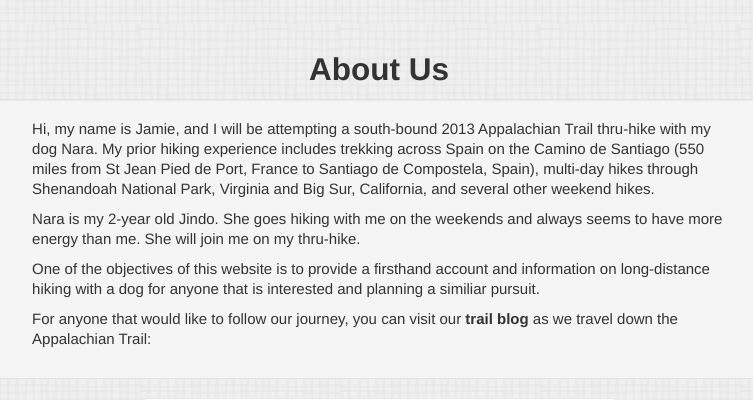
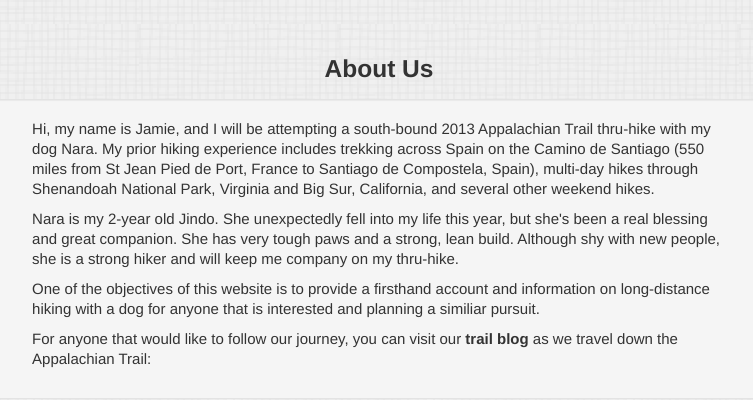
Before and after one commit to Jberczel/ATJindo, a Python web app: template templates/home.html in a window 1280 px wide. Shown: the part 1576-1976 px from the top of the page, without its empty margins (261-1014 px from the left). Run offline with Jinja, Linux system fonts and the light colour scheme; the template is opened without the code that fills it, so the values that code supplies are empty; some libraries are stand-ins or nearby versions.

Commit message:
update homepage

```diff
--- a/templates/home.html
+++ b/templates/home.html
@@ -3,7 +3,7 @@
 {% block head %} <title>AT Jindo - 2,200 mile hike with my dog Nara</title>{% endblock %}
 {% block content %}
 <br>
-<h2 class='center'>What's the Appalachian Trail?</h3>
+<h3 class='center'>What's the Appalachian Trail?</h3>
 
 <div class="row-fluid">
 	<div class="span10 offset1  well paddit" >
@@ -24,7 +24,7 @@
 
 
 <br><br>
-<h2 class='center'>What's a Jindo?</h3>
+<h3 class='center'>What's a Jindo?</h3>
 
 
 
@@ -38,13 +38,13 @@
 <br><br>
 
 
-<h2 class="center">About Us</h3>
+<h3 class="center">About Us</h3>
 
 <div class="row-fluid">
 	<div class="span10 offset1 well paddit">
 		<p>Hi, my name is Jamie, and I will be attempting a south-bound 2013 Appalachian Trail thru-hike with my dog Nara.  My prior hiking experience includes trekking across Spain on the Camino de Santiago (550 miles from St Jean Pied de Port, France to Santiago de Compostela, Spain), multi-day hikes through Shenandoah National Park, Virginia and Big Sur, California, and several other weekend hikes.</p>
 
-		<p>Nara is my 2-year old Jindo. She goes hiking with me on the weekends and always seems to have more energy than me.  She will join me on my thru-hike.</p>
+		<p>Nara is my 2-year old Jindo. She unexpectedly fell into my life this year, but she's been a real blessing and great companion. She has very tough paws and a strong, lean build. Although shy with new people, she is a strong hiker and will keep me company on my thru-hike.</p>
 
 		<p>One of the objectives of this website is to provide a firsthand account and information on long-distance hiking with a dog for anyone that is interested and planning a similiar pursuit.
 
```
